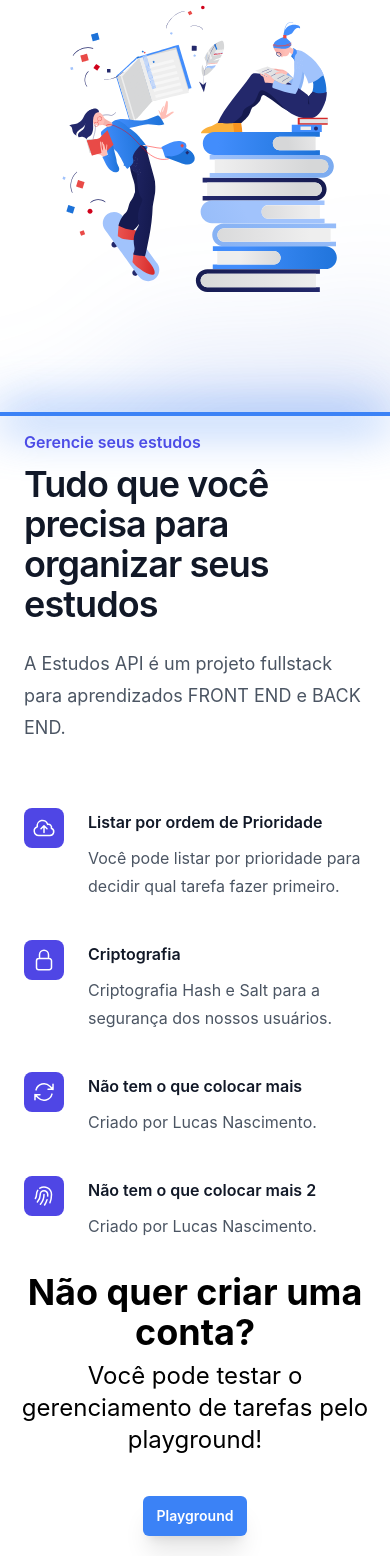
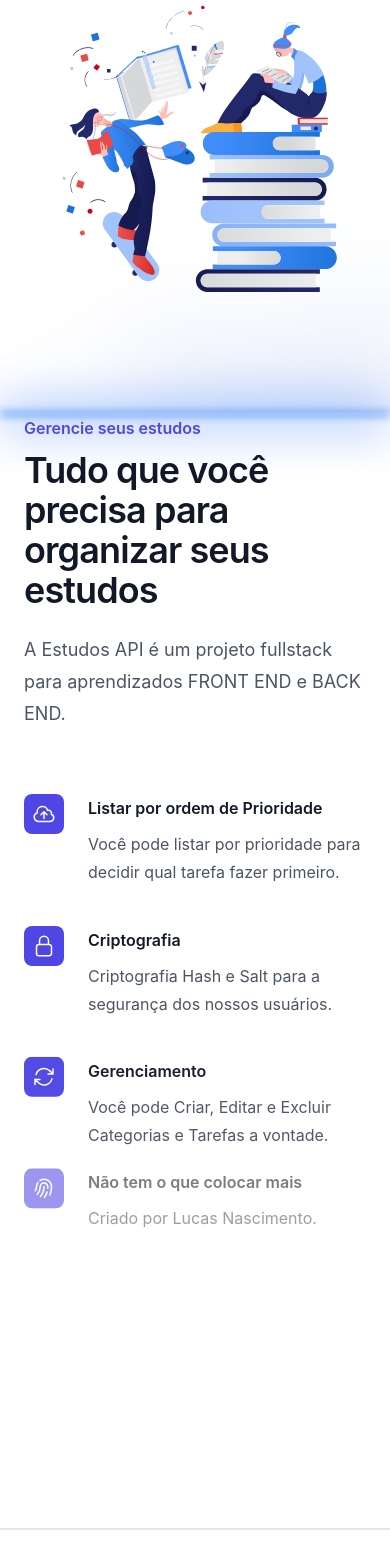
Before and after one commit to lucasns06/EstudosAPI-FrontV2, a React (Create React App) app: page / in a window 390 px wide. Shown: the part 432-1988 px from the top of the page. Built offline with nearby package versions, Linux system fonts and the light colour scheme.

Commit message:
💫animacoes na hero completa

```diff
--- a/src/pages/footer/footer.js
+++ b/src/pages/footer/footer.js
@@ -1,7 +1,7 @@
 function Footer() {
 
     return (
-        <footer class="bg-white shadow-xl">
+        <footer class="bg-white shadow-xl border-t-2 mt-12">
             <div class="mx-auto w-full  p-4 py-6 lg:px-8">
                 <div class="md:flex md:justify-between">
                     <div class="mb-6 md:mb-0">
--- a/src/pages/hero/hero.js
+++ b/src/pages/hero/hero.js
@@ -2,6 +2,10 @@ import { ArrowPathIcon, CloudArrowUpIcon, FingerPrintIcon, LockClosedIcon } from
 import Lottie from 'lottie-react';
 import { Link } from 'react-router-dom';
 import studyAnima from '../../animations/studyAnima.json'
+import { useEffect, useRef } from 'react';
+import { useGSAP } from '@gsap/react';
+import { ScrollTrigger } from 'gsap/ScrollTrigger';
+import gsap from 'gsap';
 function Hero() {
     const features = [
         {
@@ -17,18 +21,65 @@ function Hero() {
             icon: LockClosedIcon,
         },
         {
-            name: 'Não tem o que colocar mais',
+            name: 'Gerenciamento',
             description:
-                'Criado por Lucas Nascimento.',
+                'Você pode Criar, Editar e Excluir Categorias e Tarefas a vontade.',
             icon: ArrowPathIcon,
         },
         {
-            name: 'Não tem o que colocar mais 2',
+            name: 'Não tem o que colocar mais',
             description:
                 'Criado por Lucas Nascimento.',
             icon: FingerPrintIcon,
         },
     ]
+
+    gsap.registerPlugin(useGSAP, ScrollTrigger);
+
+    const tituloFirst = useRef();
+    const tituloSecond = useRef();
+
+    useGSAP(() => {
+        gsap.fromTo('.animaHeroFirst', {
+            opacity: 0,
+            x: -50
+        },
+            {
+                opacity: 1,
+                x: 0,
+                stagger: 1,
+                duration: 1,
+            });
+        gsap.fromTo('.animaHeroFirstImg', {
+            opacity: 0,
+            x: 50
+        },
+            {
+                opacity: 1,
+                x: 0,
+                duration: 1,
+            })
+    }, { scope: tituloFirst })
+
+    useGSAP(() => {
+        gsap.fromTo('.animaHeroSecond', {
+            y: -50,
+            opacity: 0
+        }, {
+            y: 0,
+            opacity: 1,
+            stagger: 0.5,
+            duration: 1,
+            scrollTrigger: {
+                trigger: '.animaHeroSecond',
+                start: 'bottom bottom',
+                end: 'top 20%',
+                toggleActions: 'restart none none none',
+                // scrub: true,
+                // markers: true
+            },
+        })
+    }, { scope: tituloSecond })
     return (
         <div className="App">
             <div className="h-screen flex flex-col justify-center isolate px-6 lg:px-8">
@@ -44,18 +95,18 @@ function Hero() {
                         className="relative left-[calc(50%-11rem)] aspect-[1155/678] w-[36.125rem] -translate-x-1/2 rotate-[30deg] bg-gradient-to-tr from-[#6b9aff] to-[#2549b8] opacity-10 sm:left-[calc(50%-30rem)] sm:w-[72.1875rem]"
                     />
                 </div>
-                <div className="mx-auto flex flex-col items-center justify-center gap-4 lg:flex-row">
+                <div ref={tituloFirst} className="mx-auto flex flex-col items-center justify-center gap-4 lg:flex-row">
                     <div className="text-center">
-                        <h1 className="text-balance text-5xl font-semibold tracking-tight text-gray-900 sm:text-7xl">
+                        <h1 className="animaHeroFirst text-balance text-5xl font-semibold tracking-tight text-gray-900 sm:text-7xl">
                             Organize seus estudos
                         </h1>
-                        <p className="mt-8 text-pretty text-lg font-medium text-gray-500 sm:text-xl/8">
+                        <p className="animaHeroFirst mt-8 text-pretty text-lg font-medium text-gray-500 sm:text-xl/8">
                             Facilitando o caminho para o conhecimento.
                         </p>
                         <div className="mt-10 flex items-center justify-center gap-x-6">
                             <Link
                                 to="/Registrar"
-                                className="rounded-md shadow-xl bg-blue-500 px-3.5 py-2.5 text-sm font-semibold text-white hover:bg-blue-400 focus-visible:outline-indigo-600"
+                                className="animaHeroFirst rounded-md shadow-xl bg-blue-500 px-3.5 py-2.5 text-sm font-semibold text-white hover:bg-blue-400 focus-visible:outline-indigo-600"
                             >
                                 Começar
                             </Link>
@@ -63,6 +114,7 @@ function Hero() {
                     </div>
                     {/* <img src="study.png" /> */}
                     <Lottie
+                        className='animaHeroFirstImg'
                         animationData={studyAnima}
                         loop={true}
                     />
@@ -80,23 +132,24 @@ function Hero() {
                     />
                 </div>
             </div>
+            <div ref={tituloSecond} >
                 <div className="bg-white h-screen flex items-center relative">
                     <div className='absolute w-full h-3 blur-xl bg-blue-500 top-0'></div>
-                <div className='absolute w-full h-1 bg-blue-500 top-0'></div>
+                    <div className='absolute w-full h-1 blur-sm bg-blue-500 top-0'></div>
                     <div className="mx-auto max-w-7xl px-6 lg:px-8">
                         <div className="mx-auto max-w-2xl lg:text-center">
-                        <h2 className="text-base/7 font-semibold text-indigo-600">Gerencie seus estudos</h2>
-                        <p className="mt-2 text-pretty text-4xl font-semibold tracking-tight text-gray-900 sm:text-5xl lg:text-balance">
+                            <h2 className="animaHeroSecond text-base/7 font-semibold text-indigo-600">Gerencie seus estudos</h2>
+                            <p className="animaHeroSecond mt-2 text-pretty text-4xl font-semibold tracking-tight text-gray-900 sm:text-5xl lg:text-balance">
                                 Tudo que você precisa para organizar seus estudos
                             </p>
-                        <p className="mt-6 text-lg/8 text-gray-600">
+                            <p className="animaHeroSecond mt-6 text-lg/8 text-gray-600">
                                 A Estudos API é um projeto fullstack para aprendizados FRONT END e BACK END.
                             </p>
                         </div>
                         <div className="mx-auto mt-16 max-w-2xl sm:mt-20 lg:mt-24 lg:max-w-4xl">
                             <dl className="grid max-w-xl grid-cols-1 gap-x-8 gap-y-10 lg:max-w-none lg:grid-cols-2 lg:gap-y-16">
                                 {features.map((feature) => (
-                                <div key={feature.name} className="relative pl-16">
+                                    <div key={feature.name} className="animaHeroSecond relative pl-16">
                                         <dt className="text-base/7 font-semibold text-gray-900">
                                             <div className="absolute left-0 top-0 flex size-10 items-center justify-center rounded-lg bg-indigo-600">
                                                 <feature.icon aria-hidden="true" className="size-6 text-white" />
@@ -111,12 +164,13 @@ function Hero() {
                     </div>
                 </div>
                 <div className='flex flex-col items-center gap-2 py-4'>
-                <h1 className='text-4xl text-center font-bold'>Não quer criar uma conta?</h1>
-                <p className='text-2xl text-center'>
-                    Você pode testar o gerenciamento de tarefas pelo playground!
+                    <h1 className='animaHeroSecond text-4xl text-center font-bold'>Acesse agora mesmo!</h1>
+                    <p className='animaHeroSecond text-2xl text-center'>
+                        Crie sua conta e organize seus estudos de forma prática.
                     </p>
-                <br/>
-                <a href="/Playground" className='rounded-md shadow-xl bg-blue-500 px-3.5 py-2.5 text-sm font-semibold text-white hover:bg-blue-400 focus-visible:outline-indigo-600'>Playground</a>
+                    <br />
+                    <a href="/Registrar" className='animaHeroSecond rounded-md shadow-xl bg-blue-500 px-3.5 py-2.5 text-sm font-semibold text-white hover:bg-blue-400 focus-visible:outline-indigo-600'>Criar conta</a>
+                </div>
             </div>
         </div>
     );
--- a/src/pages/user/registro.js
+++ b/src/pages/user/registro.js
@@ -41,7 +41,7 @@ function Registro() {
 
     }
     return (
-        <div className="flex flex-col h-screen w-full justify-center items-center">
+        <><div className="flex flex-col h-screen w-full justify-center items-center">
             <h1 className="text-4xl font-bold mb-4">Criar Conta</h1>
             <div className="w-full max-w-xs">
                 <form className="bg-white shadow-md rounded px-8 pt-6 pb-8 mb-4">
@@ -65,10 +65,10 @@ function Registro() {
                     </div>
                     <p className="text-red-500 text-center">{passwordError}</p>
                     <div className="flex flex-col items-center justify-center gap-4">
-                        <button type="button" onClick={() => Registrar()} className="bg-blue-500 hover:bg-blue-700 text-white font-bold py-2 px-4 rounded focus:outline-blue-500 focus:shadow-outline" >
+                        <button type="button" onClick={() => Registrar()} className="bg-blue-500 hover:bg-blue-700 text-white font-bold py-2 px-4 rounded focus:outline-blue-500 focus:shadow-outline">
                             Criar Conta
                         </button>
-                        <Link to="/Login" classNameName="inline-block align-baseline font-bold text-sm text-blue-500 hover:text-blue-800" >
+                        <Link to="/Login" classNameName="inline-block align-baseline font-bold text-sm text-blue-500 hover:text-blue-800">
                             Já tem uma conta?
                         </Link>
                     </div>
@@ -78,7 +78,7 @@ function Registro() {
                                 <DialogTitle className="font-bold text-2xl text-center">Conta Criada</DialogTitle>
                                 <p>Agora você pode logar!</p>
                                 <div className="flex gap-4 justify-between">
-                                    <button onClick={() => { setIsOpen(false); navigate('/Login') }} className="bg-blue-500 text-white p-2 rounded-xl hover:bg-blue-600">Logar</button>
+                                    <button onClick={() => { setIsOpen(false); navigate('/Login'); } } className="bg-blue-500 text-white p-2 rounded-xl hover:bg-blue-600">Logar</button>
                                     <button onClick={() => setIsOpen(false)} className="bg-red-500 text-white p-2 rounded-xl hover:bg-red-600">Fechar</button>
                                 </div>
                             </DialogPanel>
@@ -86,7 +86,14 @@ function Registro() {
                     </Dialog>
                 </form>
             </div>
-        </div>
+        </div><div className='flex flex-col items-center gap-2 py-4'>
+                <h1 className='text-4xl text-center font-bold'>Não quer se cadastrar?</h1>
+                <p className='text-2xl text-center'>
+                    Experimente o gerenciamento de tarefas no Playground!
+                </p>
+                <br />
+                <a href="/Playground" className='rounded-md shadow-xl bg-blue-500 px-3.5 py-2.5 text-sm font-semibold text-white hover:bg-blue-400 focus-visible:outline-indigo-600'>Playground</a>
+            </div></>
     );
 }
 export default Registro;
```
Lines whose indentation alone changed are shown as unchanged.
